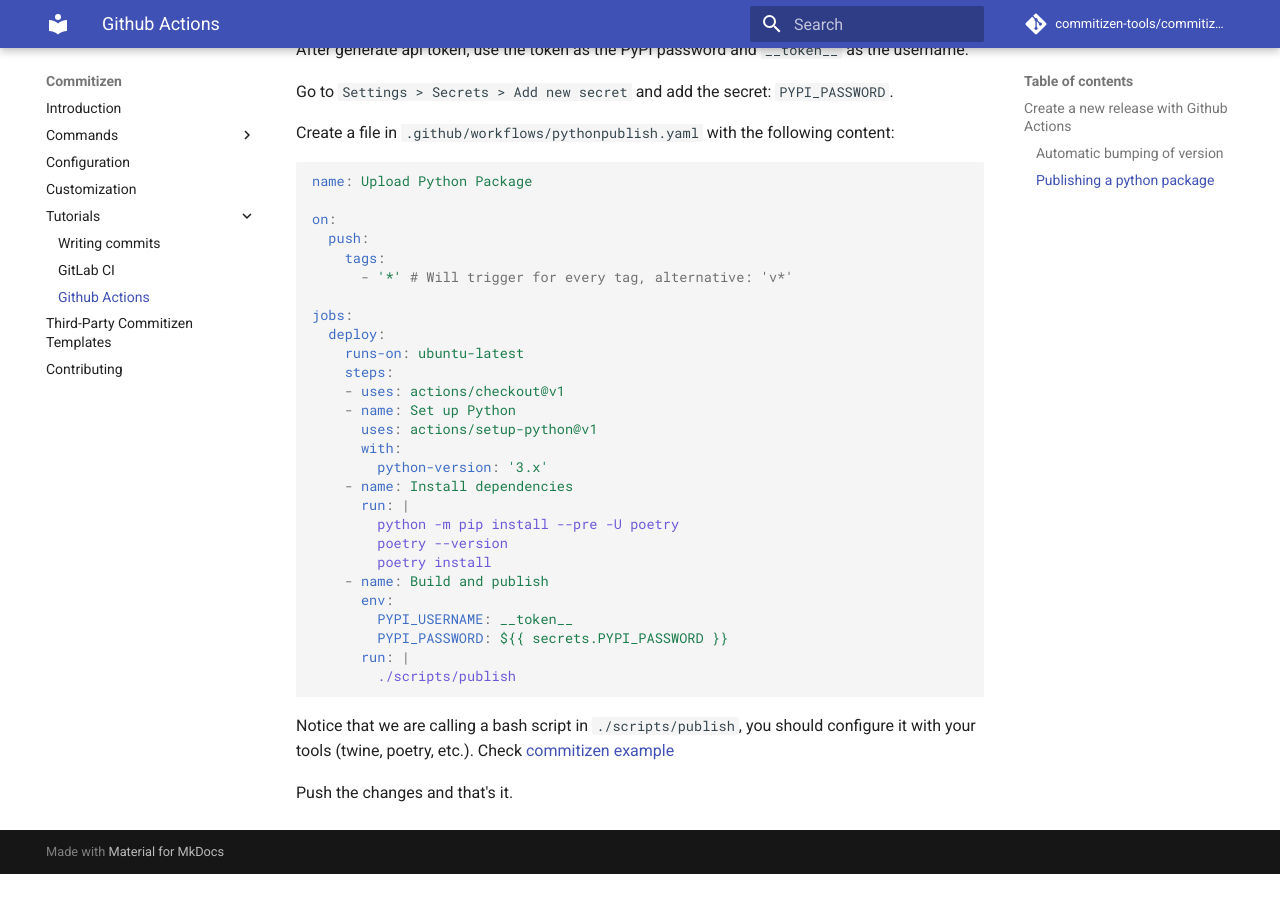
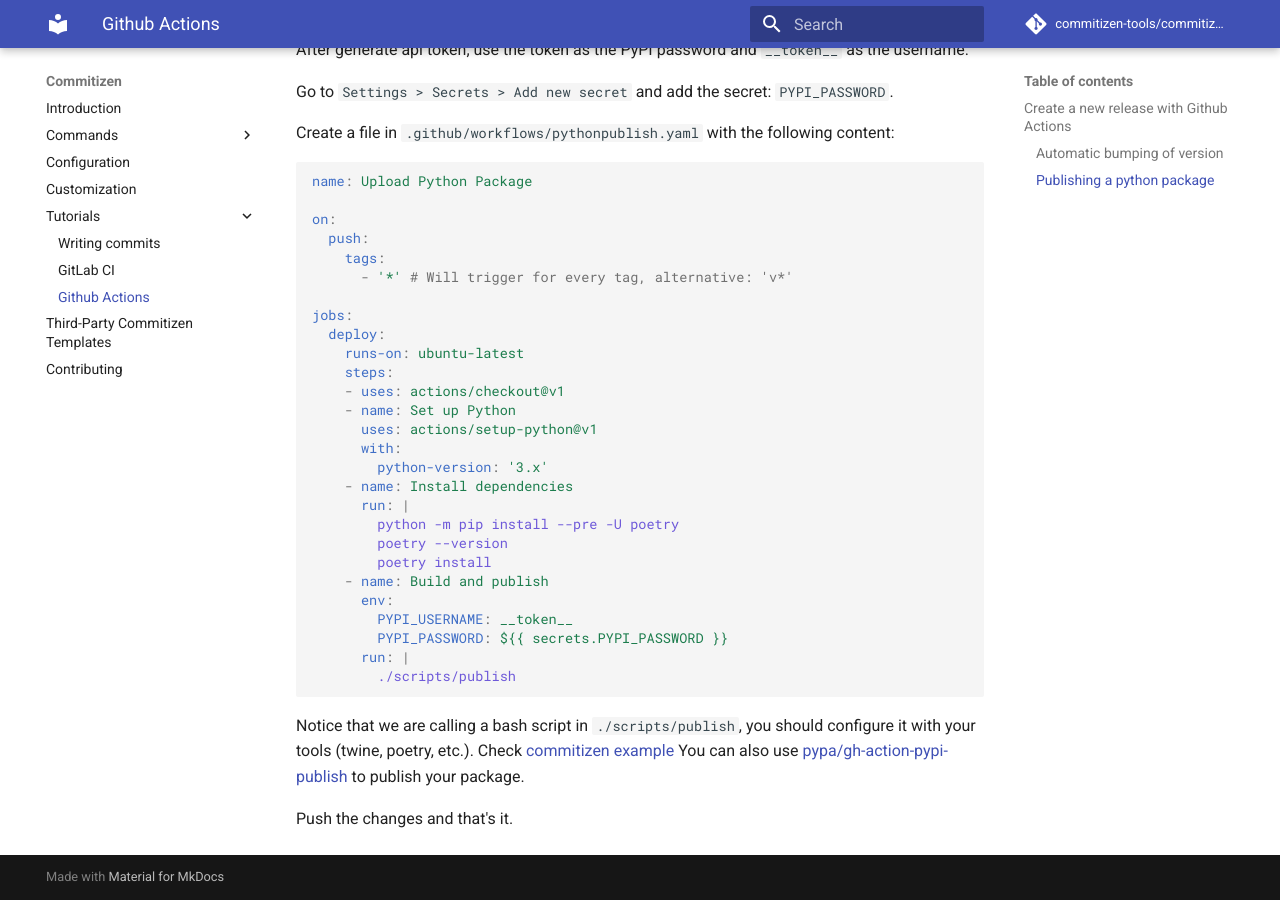
Before and after one commit to commitizen-tools/commitizen, an MkDocs documentation site: the page built from docs/tutorials/github_actions.md, in a window 1280 px wide and 900 px high, scrolled down 1353 px. Built offline with MkDocs 1.6.1 and Material for MkDocs 9.7.7, drawn with Linux system fonts in a browser that asks for light colours; comment, search, counter and statistics services are not loaded; before the commit the page ends 2227 px from its top, so only the background shows below that.

Commit message:
docs(tutorials/github_actions): add pypa/gh-action-pypi-publish as reference
#161

````diff
--- a/docs/tutorials/github_actions.md
+++ b/docs/tutorials/github_actions.md
@@ -97,5 +97,6 @@
 ```
 
 Notice that we are calling a bash script in `./scripts/publish`, you should configure it with your tools (twine, poetry, etc.). Check [commitizen example](https://github.com/commitizen-tools/commitizen/blob/master/scripts/publish)
+You can also use [pypa/gh-action-pypi-publish](https://github.com/pypa/gh-action-pypi-publish) to publish your package.
 
 Push the changes and that's it.
````
